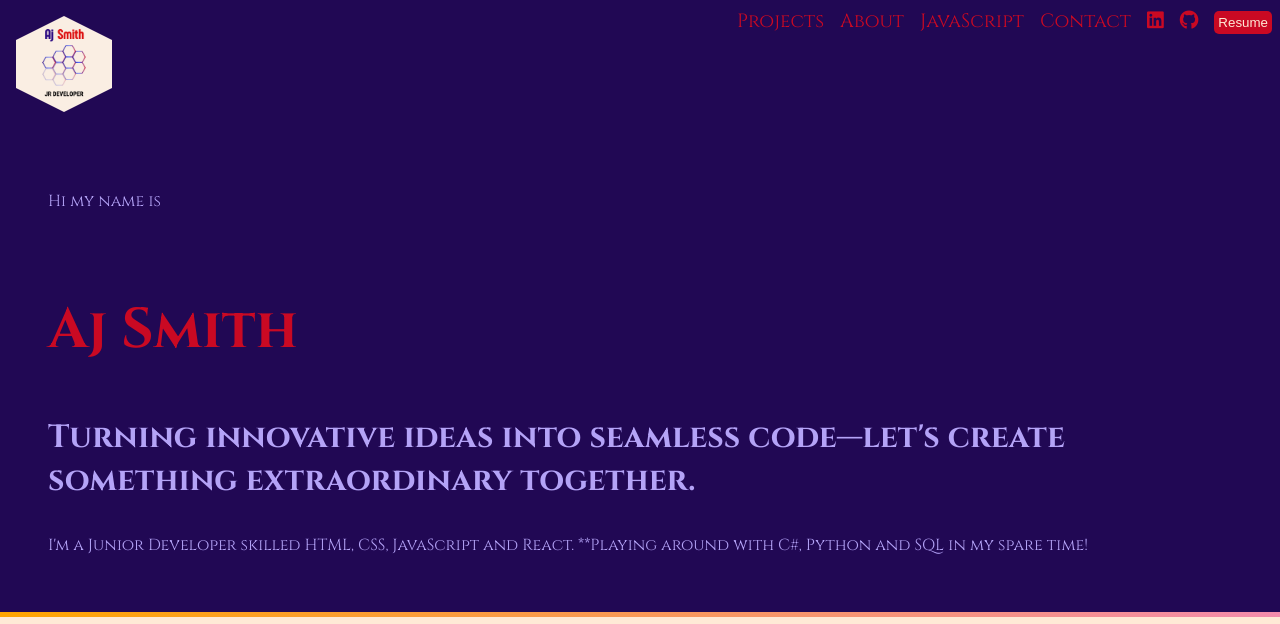
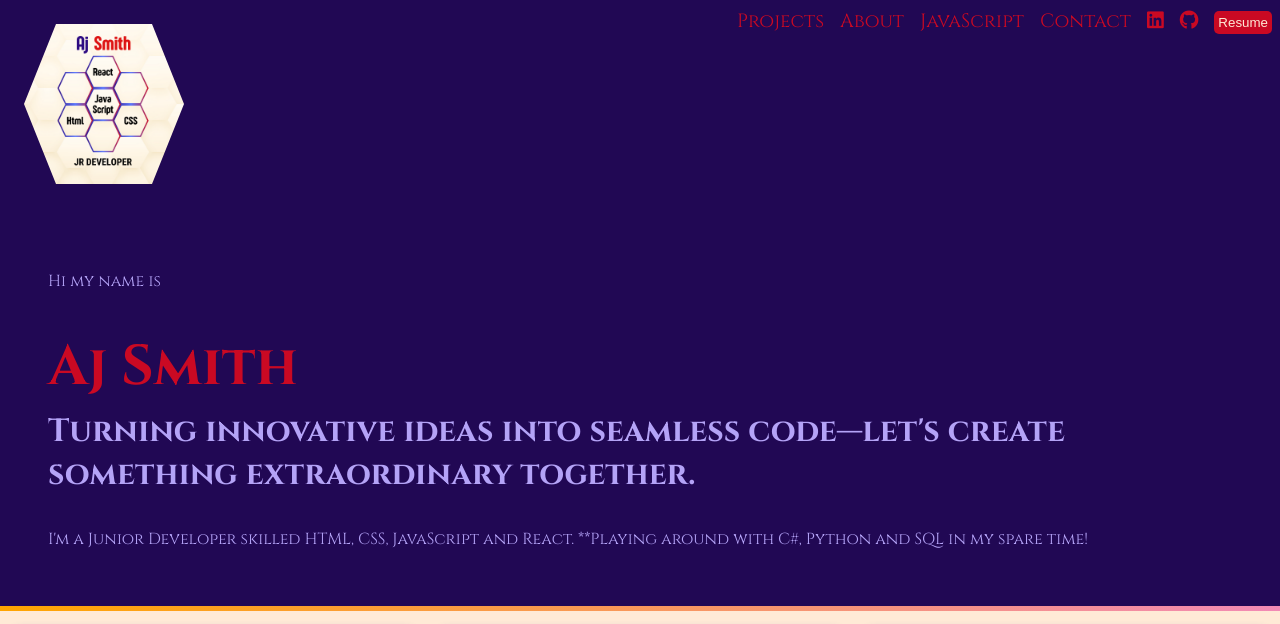
Before and after one commit to aj1441/AjPortfolio, a plain HTML site: page index.html in a window 1280 px wide. Shown: the top 624 px of the page. Drawn offline with Linux system fonts and the light colour scheme; a web font is replaced by a local one.

Commit message:
updated logo

```diff
--- a/css/style.css
+++ b/css/style.css
@@ -59,10 +59,11 @@ header ul {
   list-style: none;
 }
 .logo {
-  clip-path: polygon(50% 0, 100% 25%, 100% 75%, 50% 100%, 0 75%, 0 25%);
-  max-width: 6rem;
-  max-height: 6rem;
-  margin: 1rem;
+  clip-path: polygon(80% 0, 100% 50%, 80% 100%, 20% 100%, 0 50%, 20% 0);
+  max-width: 10rem;
+  max-height: 10rem;
+  margin: 1.5rem;
+
 }
 .nav ul {
   display: flex;
@@ -110,7 +111,7 @@ i:hover {
   max-width: 100%;
   max-height: 3%;
   display: grid;
-  grid-template-rows: 1fr 2fr 1fr 1fr;
+  grid-template-rows: 1fr 1fr 1fr 1fr;
   border-bottom: 5px solid transparent;
   border-image: linear-gradient(45deg, orange, violet);
   border-image-slice: 1;
@@ -123,6 +124,7 @@ i:hover {
   padding-bottom: 5rem;
   p {
     margin: 0;
+    padding: -1rem 0;
   }
   h1 {
     color: var(--red);
--- a/index.html
+++ b/index.html
@@ -18,7 +18,7 @@
     <header>
       <div class="head-bar">
         <div class="hex-logo-wrapper">
-          <img class="logo" src="img/logo.png" alt="A graphic honeycomb logo for Aj Smith Jr Developer in tones of purple, orange and red." />
+          <img class="logo" src="img/new-logo.png" alt="A graphic honeycomb logo for Aj Smith Jr Developer in tones of purple, orange and red." />
         </div>
         <nav class="nav">
           <ul>
```
Also changed, not shown: about.html (+1 -1 lines), contact.html (+1 -1 lines), jsfun.html (+1 -1 lines), resume.html (+1 -1 lines), img/new-logo.png (added), 1 other file.
